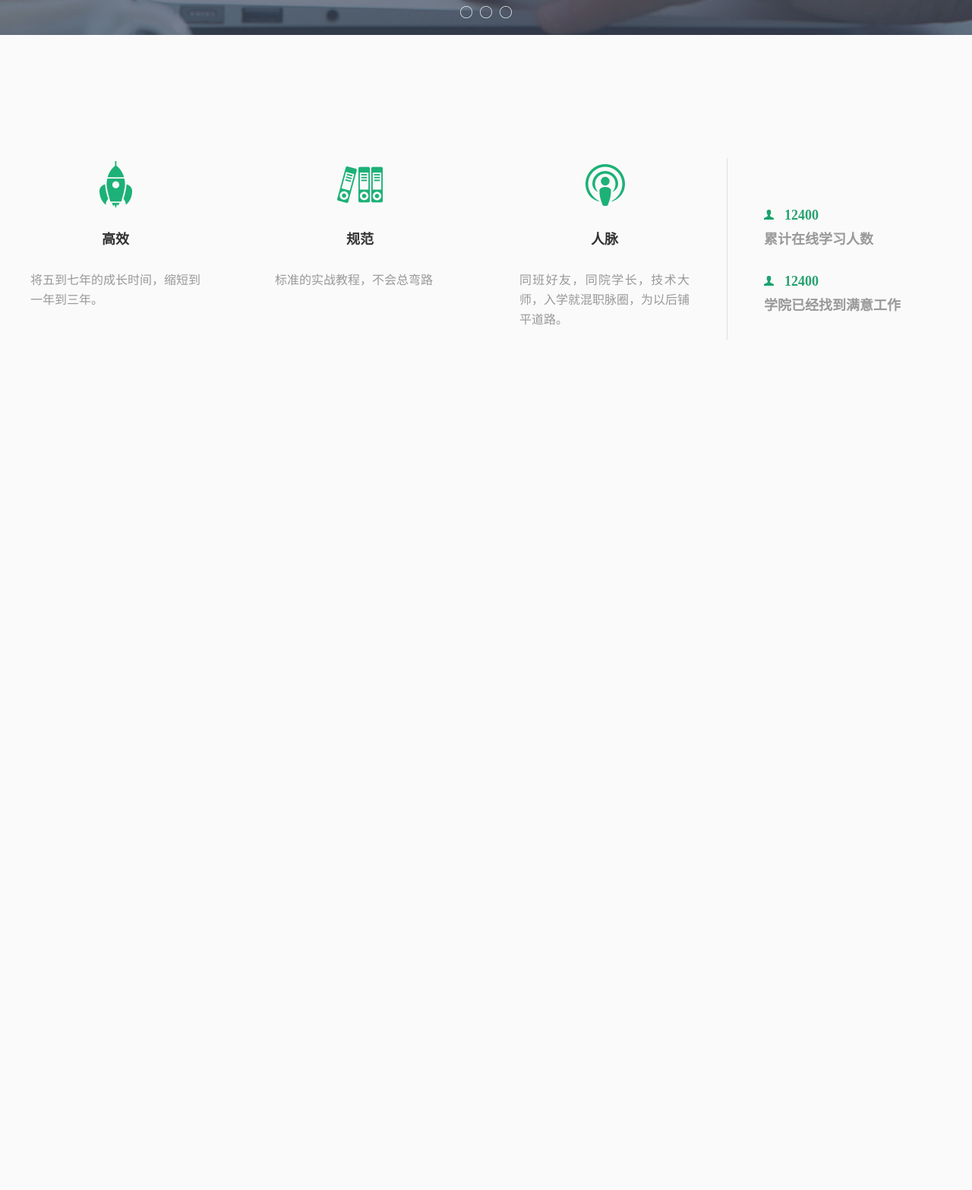
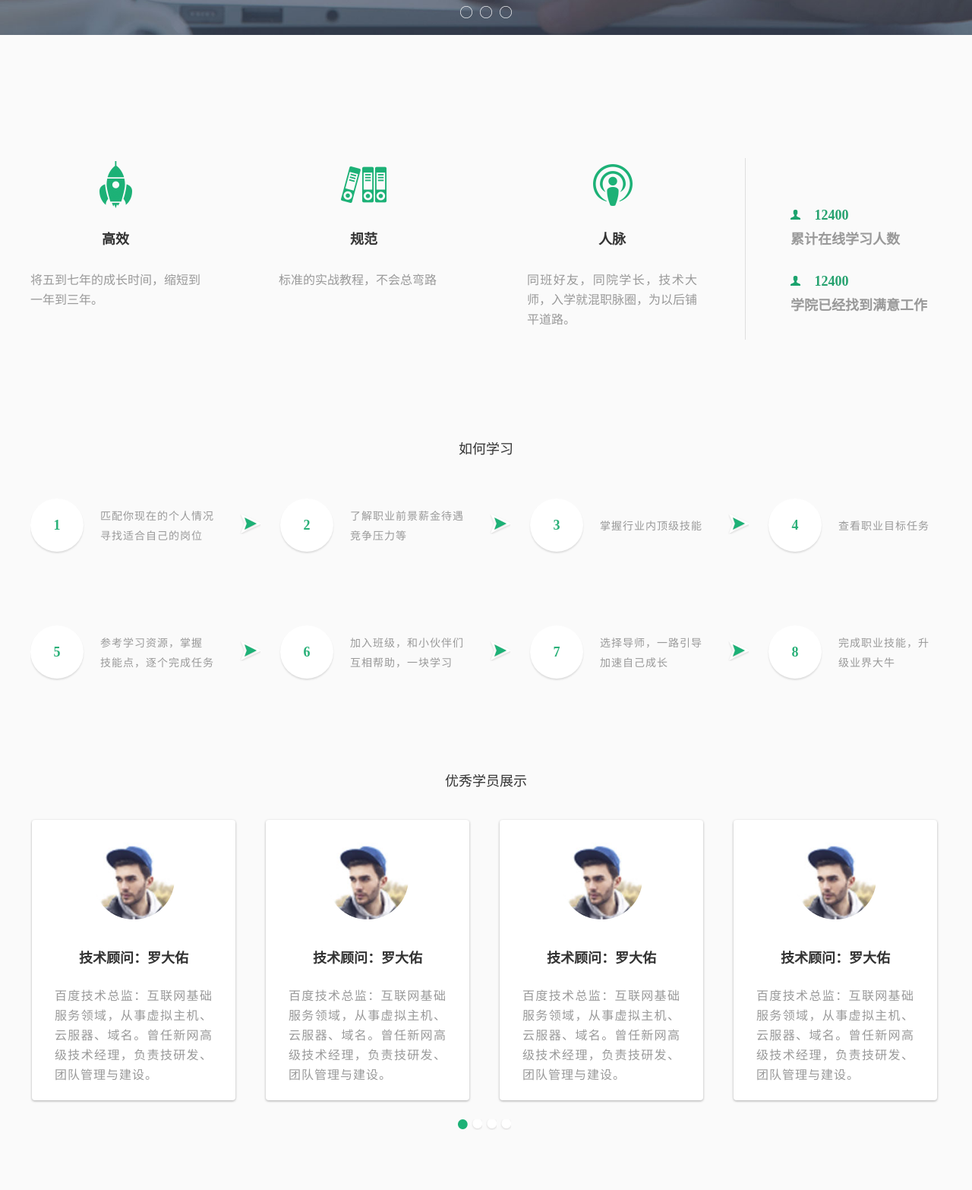
Before and after one commit to lcc19941214/CSS_Practice, a PHP site: page / in a window 1280 px wide. Shown: the part 694-2260 px from the top of the page at 76% size. Before the commit the page ends 1141 px from the top, so only its background shows below. Run offline with PHP 8.4, Linux system fonts and the light colour scheme.

Commit message:
update tasl7

```diff
--- a/task7/css/style.css
+++ b/task7/css/style.css
@@ -19,7 +19,9 @@ a{
 /*
  * CSS style
  */
-.clearfix::after{/*  clear  */
+
+/*  clear  */
+.clearfix::after{
 	content: ".";
 	display: block;
 	height: 0;
@@ -27,7 +29,8 @@ a{
 	visibility: hidden;
 	clear: both;
 }
-.box-wrap{/*  统一宽度1200px */
+/*  统一宽度1200px */
+.box-wrap{
 	max-width: 1200px;
 	padding: 0 20px;
 	margin: 0 auto;
@@ -67,7 +70,7 @@ a{
 .g-header .contact .icon-contact .icon-weibo{
 	background-position: -75px 0 ;
 }
-.g-header .m-topnav-outter{
+.g-header .m-topnav-wrap{
 	background-color: #29b078;
 }
 .g-header .m-topnav{
@@ -152,6 +155,7 @@ a{
 		width: 768px;
 	}
 }
+/*  shiftButton  */
 .g-header .m-slide .slide-shift div{
 	width: 26px;
 	height: 46px;
@@ -169,7 +173,7 @@ a{
 	background-position: -50px -169px;
 }
 
-.g-main-outter{/*  main content  */
+.g-main-wrap{/*  main content  */
 	margin: 0 auto;
 }
 .g-main{
@@ -177,18 +181,18 @@ a{
 }
 .intro-row-1 {
 	padding-top: 162px;
+	margin-bottom: 48px;
 	overflow: hidden;
 }
-.intro-row-1 .item-outter{
+.intro-row-1 .item-wrap{
 	/*width: 1288px;*/
-	width: 1296px;
-	margin-left: -49px;
+	width: 1225px;
 }
 .intro-row-1 .item{
 	float: left;
 	width: 224px;
 	height:239px;
-	padding: 0 49px;
+	margin-right: 103px;
 }
 .intro-row-1 .item .icon{
 	margin: auto;
@@ -218,6 +222,9 @@ a{
 	text-align: justify;
 }
 .intro-row-1 .item.right{
+	margin-right: 0;
+	padding-left: 60px;
+	margin-left: -40px;
 	background: url("../images/line_content_bg_left.png") 0 0 repeat-y;
 }
 .intro-row-1 .item.right div:first-child{
@@ -243,3 +250,139 @@ a{
 	font-weight: bold;
 	font-size: 18px;
 }
+
+.intro-row-2 {
+	padding-top: 81px;
+}
+.intro-row-2 .item-wrap{
+	overflow: hidden;
+}
+.intro-row-2 .item-row-1,
+.intro-row-2 .item-row-2 {
+	width: 1300px;
+}
+.intro-row-2 .item-row-1{
+	margin-bottom: 97px;
+}
+.intro-row-2 .item-row-2{
+	margin-bottom: 60px;
+}
+.intro-row-2 h2,
+.intro-row-3 h2 {
+	margin-bottom: 54px;
+	font-weight: normal;
+	font-size: 18px;
+	color: #333;
+	text-align: center;
+}
+.intro-row-2 .item,
+.intro-row-2 .icon-arrow{
+	float: left;
+}
+.intro-row-2 .item{
+	margin-right: 34px;
+}
+.intro-row-2 .item dl{
+}
+.intro-row-2 .item dt,
+.intro-row-2 .item dd {
+	display: inline-block;
+}
+.intro-row-2 .item dt {
+	width: 70px;
+	height: 70px;
+	margin-right: 18px;
+	border-radius: 35px;
+	box-shadow: 0 2px 2px 0 #ddd;
+	background-color: #fff;
+	text-align: center;
+}
+/*  number  */
+.intro-row-2 .item dt span {
+	font-weight: bold;
+	font-size: 18px;
+	line-height: 70px;
+	color: #29b078;
+}
+.intro-row-2 .item dd {
+	font-size: 14px;
+	line-height: 26px;
+	letter-spacing: 1px;
+	color: #999;
+	vertical-align: middle;
+}
+.intro-row-2 .icon-arrow {
+	position: relative;
+	top: 20px;
+	margin-right: 26px;
+	width: 27px;
+	height: 27px;
+	background: url("../images/sprite.png") -23px -124px no-repeat;
+}
+
+.intro-row-3 {
+	padding-top: 60px;
+	margin-bottom: 54px;
+	overflow: hidden;
+}
+.intro-row-3 h2 {
+	margin-bottom: 40px;
+}
+.intro-row-3 .item-wrap {
+	width: 1248px;
+}
+/*  个人卡片  */
+.intro-row-3 .item {
+	float: left;
+	margin-right: 38px;
+	margin-left: 2px;
+	padding: 20px 30px;
+	width: 208px;
+	height: 329px;
+	border-radius: 4px;
+	box-shadow: 0 1px 3px 0 #aaa;
+	background-color: #fff;
+}
+.intro-row-3 .item .headicon {
+	margin: 3px auto 0;
+	width: 108px;
+	height: 108px;
+}
+.intro-row-3 .item .headicon img{
+	max-width: 100%;
+	border-radius: 108px;
+}
+.intro-row-3 .item h3 {
+	margin-top: 36px;
+	font-weight: bold;
+	font-size: 18px;
+	color: #333;
+	text-align: center;
+}
+.intro-row-3 .item p {
+	margin-top: 26px;
+	font-size: 16px;
+	line-height: 26px;
+	letter-spacing: 1px;
+	color: #999;
+	text-align: justify;
+}
+.intro-row-3 .item-shift {
+	margin: 25px auto;
+	width: 82px;/*  居中对齐  */
+	font-size: 0px;
+}
+.intro-row-3 .item-shift i {
+	display: inline-block;
+	margin: 0 2.5px;
+	width: 14px;
+	height: 14px;
+	background-image: url("../images/sprite.png");
+	background-repeat: no-repeat;
+}
+.intro-row-3 .item-shift i {
+	background-position: -91px -132px;
+}
+.intro-row-3 .item-shift i.current{
+	background-position: -60px -132px;
+}
--- a/task7/index.html
+++ b/task7/index.html
@@ -9,7 +9,7 @@
 </head>
 <body>
 	<div class="g-header">
-		<div class="contact-outter">
+		<div class="contact-wrap">
 			<div class="contact box-wrap">
 				<span class="number">客服热线：010-594-78634</span>
 				<div class="icon-contact">
@@ -19,7 +19,7 @@
 				</div>
 			</div>
 		</div>
-		<div class="m-topnav-outter">
+		<div class="m-topnav-wrap">
 			<div class="m-topnav box-wrap">
 				<div class="nav">
 					<a href="#">首页</a>
@@ -35,17 +35,19 @@
 					<div class="left"></div>
 					<div class="right"></div>
 				</div>
-				<div class="slide-state"><i></i>
-				<i></i>
-				<i></i></div>
+				<div class="slide-state">
+					<i></i>
+					<i></i>
+					<i></i>
+				</div>
 			</div>
 		</div>
 	</div>
-	<!-- begin intro-row-1 -->
-	<div class="g-main-outter">
+	<div class="g-main-wrap">
 		<div class="g-main box-wrap">
+			<!-- begin intro-row-1 -->
 			<div class="intro-row-1">
-				<div class="item-outter clearfix">
+				<div class="item-wrap clearfix">
 					<div class="item">
 						<div class="icon"></div>
 						<h3>高效</h3>
@@ -63,27 +65,157 @@
 					</div>
 					<div class="item right">
 						<div>
-							<h3> <i></i>12400</h3>
+							<h3> <i></i>
+								12400
+							</h3>
 							<p>累计在线学习人数</p>
 						</div>
 						<div>
-							<h3> <i></i>12400</h3>
+							<h3> <i></i>
+								12400
+							</h3>
 							<p>学院已经找到满意工作</p>
 						</div>
 					</div>
 				</div>
 			</div>
+			<!-- end intro-row-1 -->
+			<!-- begin intro-row-2 -->
 			<div class="intro-row-2">
-				<div class="item-outter clearfix">
-					<h2>
-						<div class="item"></div>
-						<div class="item"></div>
-						<div class="item"></div>
-					</h2>
+				<h2>如何学习</h2>
+				<div class="item-wrap">
+					<div class="item-row-1 clearfix">
+						<div class="item">
+							<dl>
+								<dt>
+									<span>1</span>
+								</dt>
+								<dd>
+									匹配你现在的个人情况
+									<br>寻找适合自己的岗位</dd>
+							</dl>
+						</div>
+						<div class="icon-arrow"></div>
+						<div class="item">
+							<dl>
+								<dt>
+									<span>2</span>
+								</dt>
+								<dd>
+									了解职业前景薪金待遇
+									<br>竞争压力等</dd>
+							</dl>
+						</div>
+						<div class="icon-arrow"></div>
+						<div class="item">
+							<dl>
+								<dt>
+									<span>3</span>
+								</dt>
+								<dd>掌握行业内顶级技能</dd>
+							</dl>
+						</div>
+						<div class="icon-arrow"></div>
+						<div class="item">
+							<dl>
+								<dt>
+									<span>4</span>
+								</dt>
+								<dd>查看职业目标任务</dd>
+							</dl>
+						</div>
+					</div>
+					<div class="item-row-2 clearfix">
+						<div class="item">
+							<dl>
+								<dt>
+									<span>5</span>
+								</dt>
+								<dd>
+									参考学习资源，掌握
+									<br>技能点，逐个完成任务</dd>
+							</dl>
+						</div>
+						<div class="icon-arrow"></div>
+						<div class="item">
+							<dl>
+								<dt>
+									<span>6</span>
+								</dt>
+								<dd>
+									加入班级，和小伙伴们
+									<br>互相帮助，一块学习</dd>
+							</dl>
+						</div>
+						<div class="icon-arrow"></div>
+						<div class="item">
+							<dl>
+								<dt>
+									<span>7</span>
+								</dt>
+								<dd>
+									选择导师，一路引导
+									<br>加速自己成长</dd>
+							</dl>
+						</div>
+						<div class="icon-arrow"></div>
+						<div class="item">
+							<dl>
+								<dt>
+									<span>8</span>
+								</dt>
+								<dd>完成职业技能，升<br>级业界大牛</dd>
+							</dl>
+						</div>
+					</div>
 				</div>
 			</div>
+			<!-- end intro-row-2 -->
+			<!-- begin intro-row-3 -->
+			<div class="intro-row-3">
+				<h2>优秀学员展示</h2>
+				<div class="item-wrap clearfix">
+					<div class="item">
+						<div class="headicon">
+							<img src="images/head_icon_1.jpg"></div>
+						<h3>技术顾问：罗大佑</h3>
+						<p>百度技术总监：互联网基础服务领域，从事虚拟主机、云服器、域名。曾任新网高级技术经理，负责技研发、团队管理与建设。</p>
+					</div>
+					<div class="item">
+						<div class="headicon">
+							<img src="images/head_icon_1.jpg"></div>
+						<h3>技术顾问：罗大佑</h3>
+						<p>百度技术总监：互联网基础服务领域，从事虚拟主机、云服器、域名。曾任新网高级技术经理，负责技研发、团队管理与建设。</p>
+					</div>
+					<div class="item">
+						<div class="headicon">
+							<img src="images/head_icon_1.jpg"></div>
+						<h3>技术顾问：罗大佑</h3>
+						<p>百度技术总监：互联网基础服务领域，从事虚拟主机、云服器、域名。曾任新网高级技术经理，负责技研发、团队管理与建设。</p>
+					</div>
+					<div class="item">
+						<div class="headicon">
+							<img src="images/head_icon_1.jpg"></div>
+						<h3>技术顾问：罗大佑</h3>
+						<p>百度技术总监：互联网基础服务领域，从事虚拟主机、云服器、域名。曾任新网高级技术经理，负责技研发、团队管理与建设。</p>
+					</div>
+				</div>
+				<div class="item-shift">
+					<i class="current"></i>
+					<i></i>
+					<i></i>
+					<i></i>
+				</div>
+			</div>
+			<!-- end intro-row-3 -->
+			<!-- begin intro-row-4 -->
+			<div class="intro-row-4">
+				<div class="item-wrap clearfix">
+
+				</div>
+			</div>
+			<!-- end intro-row-4 -->
 		</div>
 	</div>
-	<!-- end intro-row-1 -->
 </body>
 </html>
```
Also changed, not shown: task7/images/head_icon_1.jpg (added), task7/images/head_icon_2.jpg (added), task7/images/head_icon_3.jpg (added), task7/images/head_icon_4.jpg (added), task7/images/icon_intro_arrow.png, task7/images/sprite.png, task7/js/js.js (renamed from task7/js.js), 1 other file.
